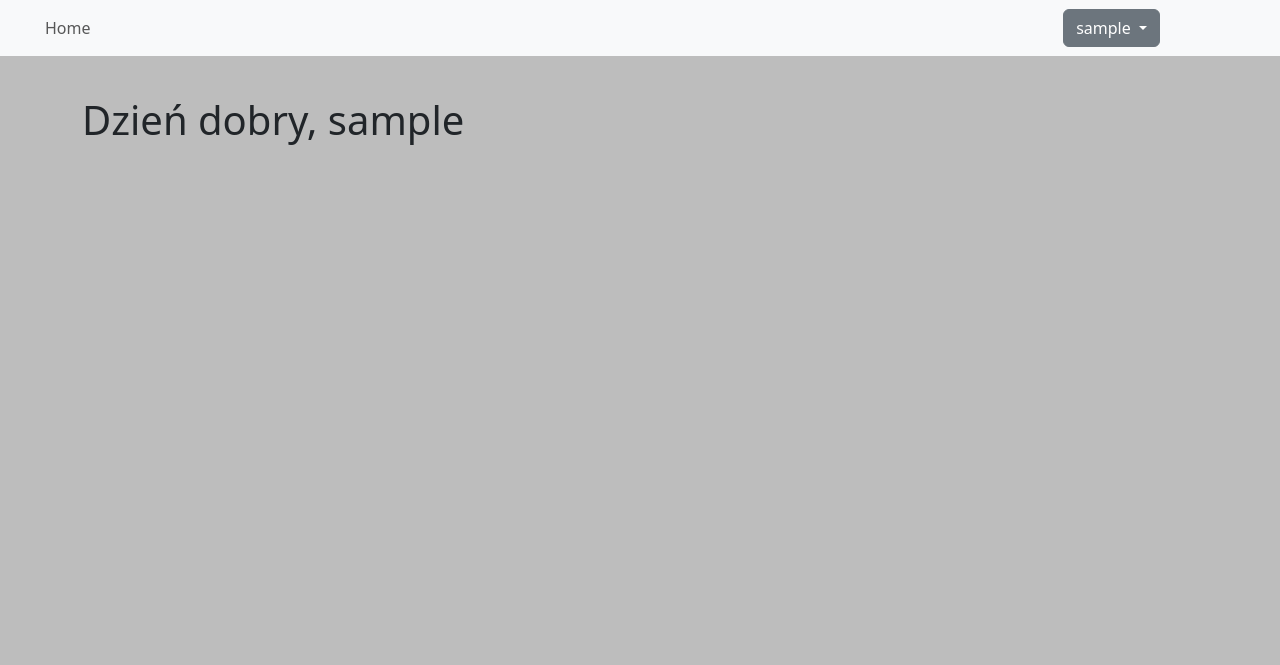
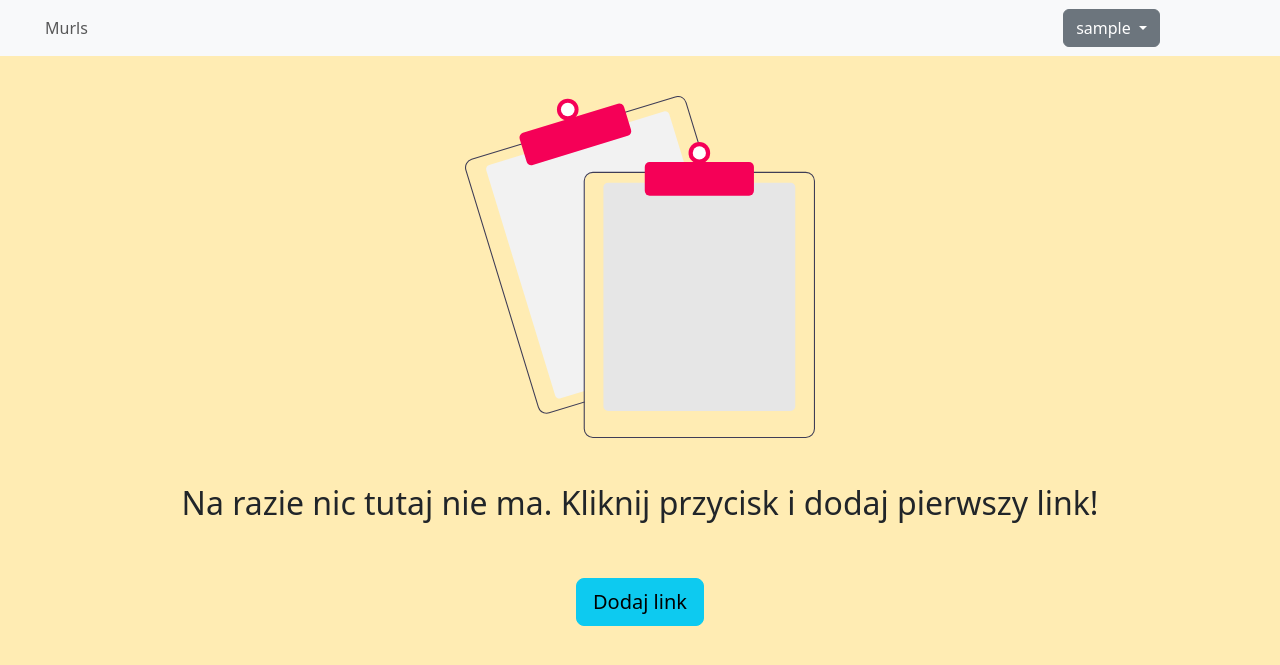
Before and after one commit to Burnsedia/murls, a Django app: page / in a window 1280 px wide. Shown: the top 665 px of the page. Run offline with Django 4.2, Linux system fonts and the light colour scheme; the visitor is signed in with stand-in values (Sample User, id 1); some libraries are stand-ins or nearby versions.

Commit message:
Added basic user profiles

```diff
--- a/murls/main/static/theme.css
+++ b/murls/main/static/theme.css
@@ -1,5 +1,5 @@
 body{
-background-color: rgb(189, 189, 189)
+background-color: rgb(255, 236, 179);
 }
 
 .navbar{
@@ -14,3 +14,11 @@ padding-top: 5vh;
 .delete-link{
 float: right;
 }
+
+.custom-input{
+width: 300px;
+}
+
+.add-profiles-form{
+
+}
--- a/murls/main/templates/main/base.html
+++ b/murls/main/templates/main/base.html
@@ -14,15 +14,15 @@
     {% load static %}
     <link rel="stylesheet" type="text/css" href="{% static 'theme.css'%}">
     <link rel="stylesheet" href="https://cdnjs.cloudflare.com/ajax/libs/animate.css/4.1.1/animate.min.css"/>
-    <title>MURLS</title>
+    <title>MURLS - all links in one place</title>
 </head>
 <body>
-    <nav class="navbar navbar-expand-lg navbar-light bg-light">
+    <nav class="navbar navbar-expand-lg navbar-expand-md navbar-light bg-light">
         <div class="container-fluid">
             <div>
                 <ul class="navbar-nav">
                     <li class="nav-item">
-                        <a class="nav-link" href="/home">Home</a>
+                        <a class="nav-link" href="/home">Murls</a>
                     </li>
                     {% if not user.is_authenticated %}
                     <li class="nav-item">
--- a/murls/main/templates/main/home.html
+++ b/murls/main/templates/main/home.html
@@ -1,7 +1,41 @@
 {% extends 'main/base.html' %}
 {% block content %}
 {% if user.is_authenticated %}
-<h1>Dzień dobry, {{user}}</h1>
+<!--<h1>Dzień dobry, {{user}}</h1>-->
+{% if links|length > 0 %}
+<h3>Twoje konta:</h3>
+{% else %}
+<div class="container-fluid">
+        <p class="lead text-center animate__animated animate__backInLeft">
+        {% load static %}
+        <img class="img-responsive mx-auto d-block" src="{% static 'undraw_no_data_re_kwbl.svg' %}" alt="No data image" width="350"><br>
+        <h2 class="text-center">Na razie nic tutaj nie ma. Kliknij przycisk i dodaj pierwszy link!</h2><br><br>
+    <div class="d-flex justify-content-center">
+            <a class="btn btn-info btn-lg" href="/add-profile" role="button">Dodaj link</a>
+    </div>
+
+</div>
+
 {% endif %}
 
+{% for link in links %}
+<div class="card mt-3 animate__animated animate__bounceInLeft">
+    <div class="card-header">
+        {{link.application}}
+    </div>
+    <div class="card-body">
+        <a href="{{link.link}}" target="_blank">{{link.link}}</a>
+        <div class="float-right">
+            <form method="POST">
+                {% csrf_token %}
+                <button type="submit" class="btn btn-danger delete-link" name="link-id" value="{{link.id}}">Usuń</button>
+            </form>
+        </div>
+    </div>
+</div>
+{% endfor %}
+
+{% endif %}
+
+
 {% endblock %}
--- a/murls/main/templates/registration/login.html
+++ b/murls/main/templates/registration/login.html
@@ -20,7 +20,4 @@
   </div>
 </div>
 
-
-
-
 {% endblock %}
--- a/murls/main/urls.py
+++ b/murls/main/urls.py
@@ -6,5 +6,5 @@ urlpatterns = [
     path('home', views.home, name='home'),
     path('signup', views.sign_up, name='signup'),
     path('add-profile', views.add_link, name='addlink'),
-    # path('<str:username>/', views.user_profile, name='user_profile'),
+    path('@<str:username>/', views.ShowProfilePage, name='ShowProfilePage'),
 ]
--- a/murls/main/views.py
+++ b/murls/main/views.py
@@ -4,17 +4,14 @@ from django.contrib.auth import login, logout, authenticate
 from django.contrib.auth.models import User
 from django.contrib.auth.decorators import login_required
 from .models import ProfileLink
-from django.http import HttpResponse
+
 
 # Create your views here.
 
 def home(request):
-    # links = ProfileLink.objects.all()
-    #links = ProfileLink.objects.filter(id=1).values()
-    #links = ProfileLink.objects.all()
     links = ProfileLink.objects.filter(owner=request.user.id)
 
-    if request.method=='POST':
+    if request.method == 'POST':
         link_id = request.POST.get("link-id")
         link = ProfileLink.objects.filter(id=link_id).first()
 
@@ -51,7 +48,10 @@ def add_link(request):
 
     return render(request, 'main/add_profile.html', {"form": form})
 
-def user_profile():
 
-    return HttpResponse("<h1>Profil usera</h1>")
-    # return render(request, 'main/user_profile.html')
+def ShowProfilePage(request, username):
+        user_login = User.objects.get(username=username)
+        user_n = User.objects.filter(username=username).first()
+        user_id = user_n.id
+        user_links = ProfileLink.objects.filter(owner=user_id)
+        return render(request, 'main/user_profile.html', {"user_login": user_login, "user_links": user_links})
```
Also changed, not shown: murls/main/forms.py (+15 -7 lines), murls/main/templates/main/add_profile.html (+12 -5 lines), murls/main/templates/main/user_profile.html (+27 -9 lines).
